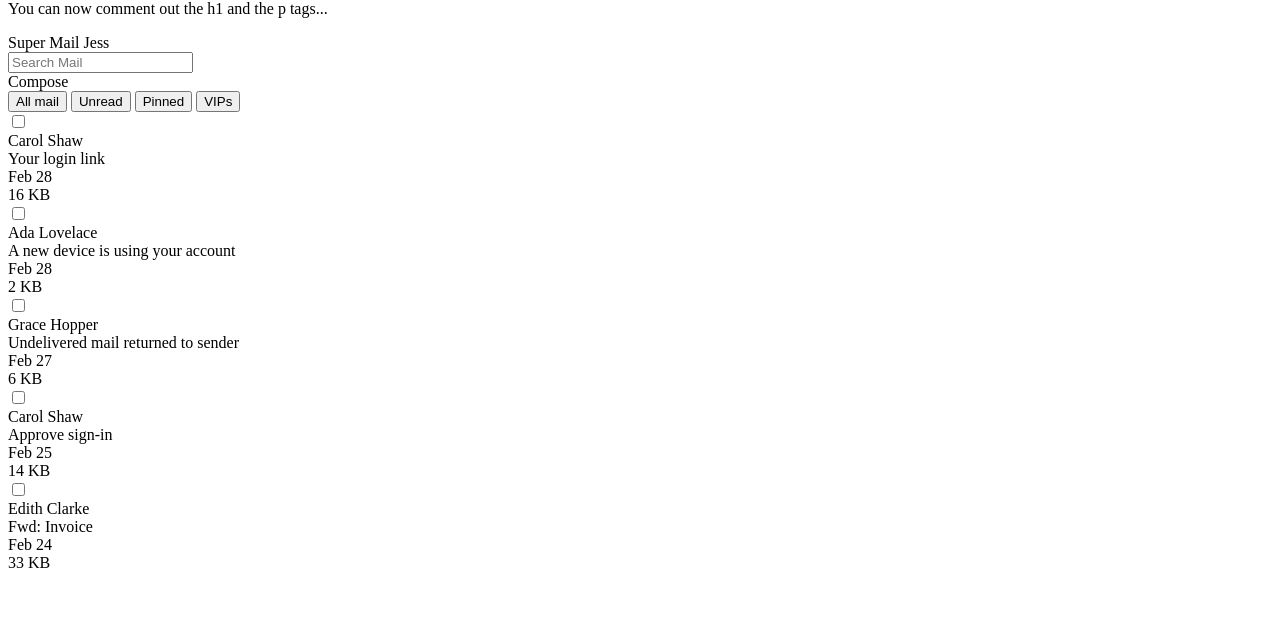
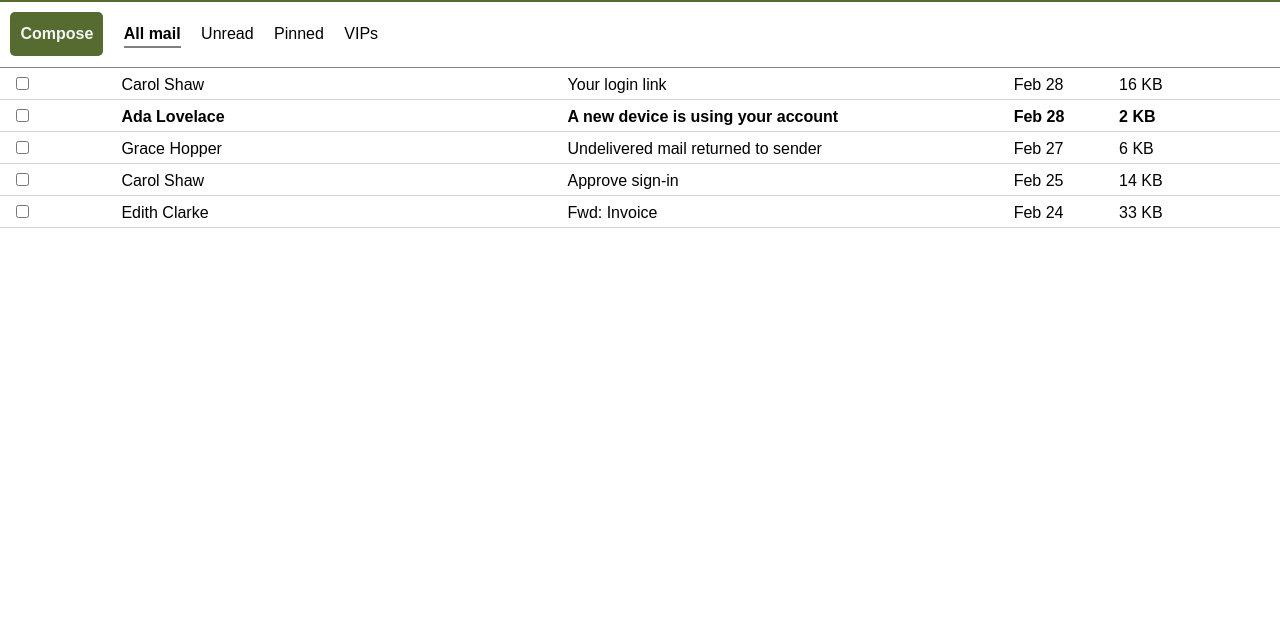
Before and after one commit to bloominstituteoftechnology/module-project---html-and-css-ii-GriffinProctor, a plain HTML site: page index.html in a window 1280 px wide. Shown: the part 182-800 px from the top of the page. Drawn offline with Linux system fonts and the light colour scheme.

Commit message:
complete module 4 project

```diff
--- a/index.html
+++ b/index.html
@@ -3,65 +3,181 @@
 
 <head>
   <meta charset="UTF-8">
+
   <style>
     /* 👉 Task 1- Apply the reset found on this page: https://www.joshwcomeau.com/css/custom-css-reset/ */
+    *,
+    *::before,
+    *::after {
+      box-sizing: border-box;
+    }
 
+    /*
+  2. Remove default margin
+*/
+    * {
+      margin: 0;
+    }
+
+    /*
+  Typographic tweaks!
+  3. Add accessible line-height
+  4. Improve text rendering
+*/
+    body {
+      line-height: 1.5;
+      -webkit-font-smoothing: antialiased;
+    }
+
+    /*
+  5. Improve media defaults
+*/
+    img,
+    picture,
+    video,
+    canvas,
+    svg {
+      display: block;
+      max-width: 100%;
+    }
+
+    /*
+  6. Remove built-in form typography styles
+*/
+    input,
+    button,
+    textarea,
+    select {
+      font: inherit;
+    }
+
+    /*
+  7. Avoid text overflows
+*/
+    p,
+    h1,
+    h2,
+    h3,
+    h4,
+    h5,
+    h6 {
+      overflow-wrap: break-word;
+    }
+
+    /*
+  8. Create a root stacking context
+*/
+    #root,
+    #__next {
+      isolation: isolate;
+    }
   </style>
   <style>
     /* 👉 Task 2- Target the body element.
     Apply a font family of Arial to the body element.
     The font property is inherited by descendant (nested) elements. */
-
+    body {
+      font-family: Arial;
+    }
     /* 👉 Task 3- Target the element with id headerTop.
     Apply white color to the text, some padding using px or rem units, and a dark background color. */
-
+    #headerTop {
+      color: white;
+      padding: 5px;
+      background-color: darkolivegreen;
+    }
     /* 👉 Task 4- Target the divs that are directly nested underneath the id headerTop.
     Make them display as inline block, instead of block.
     This will make them render on the same line. */
+    #headerTop div {
+      display: inline-block;
+    }
 
     /* 👉 Task 5- Target the spans that are nested inside the id headerTop.
     Make them have some margin on the right.
     This will prevent the spans from crashing against one another. */
-
+    #headerTop span {
+      margin-right: 3rem;
+    }
     /* 👉 Task 6- Target the first span nested inside the element with id headerTop.
     Make it have a font weight of bold, and transform the text to uppercase. */
-
+    #logo {
+      text-transform: uppercase;
+      font-weight: bold;
+    }
     /* 👉 Task 7- Target the id headerBottom.
     Give it a bottom border of 1 pixel, solid gray, and a little bit of padding using px or rem units. */
-
+    #headerBottom {
+      border-bottom: 1px solid gray;
+      padding: 0.65rem ;
+    }
     /* 👉 Task 8- Target the divs that are nested directly inside the element with id headerBottom.
     Make them display as inline block, instead of block.
     This will cause them to render on the same line.
     You can consolidate this rule with the one on step. 4 */
-
+    #headerBottom div {
+      display: inline-block;
+    }
     /* 👉 Task 9- Target the "Compose" button, although note it's a div instead an actual button.
     Give it color, bold text, background, padding, border radius, margin right, and a cursor of pointer. */
-
+    #compose {
+      color: whitesmoke;
+      font-weight: bold;
+      background-color: darkolivegreen;
+      padding: 10px;
+      border-radius: 5px;
+      margin-right: 1rem;
+      cursor: pointer;
+    }
     /* 👉 Task 10- Research how to remove all the default styling of button elements.
     Target the button elements inside the element with id headerBottom.
     Remove all their styling, give them a bit of margin to the right, and a cursor of pointer. */
-
+    #headerBottom button {
+      padding: 0;
+      border: none;
+      background: none;
+      margin-right: 1rem;
+      cursor: pointer;
+    }
     /* 👉 Task 11- Target the button element inside the id headerBottom that has a class of active
     Make the font weight be bolder, and add a bottom border of 2 pixels solid color (you choose the color).
     Add the class name to the "All mail" button. */
+    #headerBottom button.active {
+      font-weight: bold;
+      border-bottom: 2px solid gray;
+    }
 
     /* 👉 Task 12- Target all divs directly nested inside elements with a class of email,
     and make them display as inline-block elements.
     This will make each email render all its details in the same line*/
+    .email div {
+      display: inline-block;
+
+    }
 
     /* 👉 Task 13- Target the elements with a class of email.
     Give them some padding, bigger padding to the left, and a bottom border of very light grey. */
-
+    .email {
+      padding: 5px 2px 2px 1rem;
+      border-bottom: 1px solid lightgrey;
+    }
     /* 👉 Task 14- Target each div inside the element with a class of email.
     Make the email author and the email subject take 35% of the width of the parent element.
     Make the check, the date and the size take up 8% of the width of the parent element.
     This will arrange the details in visible columns. */
-
+    .email-name, .email-subject {
+      width: 35%;
+    }
+    .email-check, .email-date, .email-size {
+      width: 8%;
+    }
     /* 👉 Task 15- Target the second email and have its font weight be bold.
     This will make it look "unread". */
+    .email:nth-child(2) {
+      font-weight: bold;
+    }
 
     /* Well done! Check the design file to make sure you are close enough. */
-
   </style>
   <title>Document</title>
 </head>
@@ -78,7 +194,7 @@
     <header>
       <div id="headerTop">
         <div>
-          <span>Super Mail</span>
+          <span id="logo">Super Mail</span>
           <span>Jess</span>
         </div>
         <div>
@@ -86,9 +202,9 @@
         </div>
       </div>
       <div id="headerBottom">
-        <div>Compose</div>
+        <div id="compose">Compose</div>
         <div>
-          <button>All mail</button>
+          <button class="active">All mail</button>
           <button>Unread</button>
           <button>Pinned</button>
           <button>VIPs</button>
```
